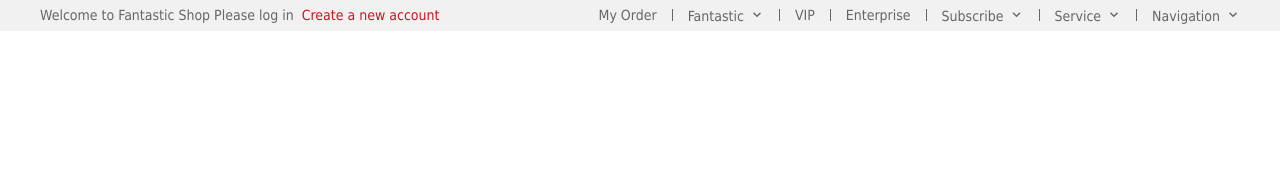
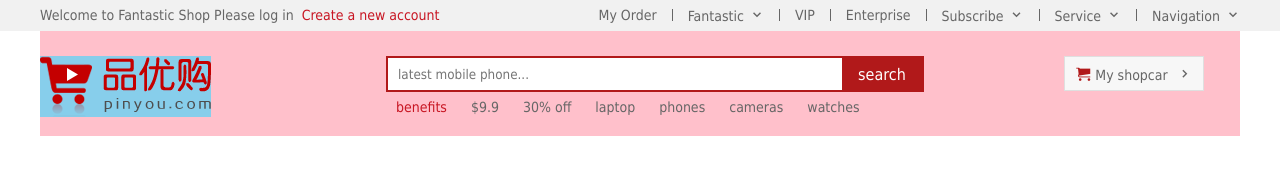
Before and after one commit to paterlisia/shopping-website, a plain HTML site: page shopping/index.html in a window 1280 px wide. Drawn offline with Linux system fonts and the light colour scheme; files whose address does not match are found by name.

Commit message:
create header of firstpage

```diff
--- a/shopping/css/common.css
+++ b/shopping/css/common.css
@@ -52,3 +52,89 @@
     font-family: 'icomoon';
     margin-left: 6px;
 }
+
+
+/* header model */
+
+.header {
+    position: relative;
+    height: 105px;
+    background-color: pink;
+}
+
+.logo {
+    position: absolute;
+    top: 25px;
+    width: 171px;
+    height: 61px;
+    background-color: skyblue;
+}
+
+.logo a {
+    display: block;
+    width: 171px;
+    height: 61px;
+    background: url(../images/logo.png) no-repeat;
+    text-indent: -9999px;
+    overflow: hidden;
+}
+
+.search {
+    position: absolute;
+    left: 346px;
+    top: 25px;
+    width: 538px;
+    height: 36px;
+    border: 2px solid #b1191a;
+}
+
+.search input {
+    float: left;
+    width: 454px;
+    height: 32px;
+    padding-left: 10px;
+}
+
+.search button {
+    float: left;
+    width: 80px;
+    height: 32px;
+    background-color: #b1191a;
+    color: #fff;
+    font-size: 16px;
+}
+
+.hotwords {
+    position: absolute;
+    left: 346px;
+    top: 66px;
+}
+
+.hotwords a {
+    margin: 0 10px;
+}
+
+.shopcar {
+    position: absolute;
+    right: 36px;
+    top: 25px;
+    width: 140px;
+    height: 35px;
+    text-align: center;
+    line-height: 35px;
+    border: solid 1px #dfdfdf;
+    background-color: #f7f7f7;
+}
+
+.shopcar::before {
+    content: '\e93a';
+    font-family: 'icomoon';
+    margin-right: 5px;
+    color: #b1191a;
+}
+
+.shopcar::after {
+    content: '\e920';
+    font-family: 'icomoon';
+    margin-left: 10px;
+}
--- a/shopping/index.html
+++ b/shopping/index.html
@@ -50,6 +50,32 @@
             </div>
         </div>
     </section>
+    <!-- header -->
+    <header class="header w">
+        <!-- logo section -->
+        <div class="logo">
+            <h1>
+                <a href="index.html" title="fantastic shop">fantastic shop</a>
+            </h1>
+        </div>
+        <!-- search section -->
+        <div class="search">
+            <input type="search" name="" id="" placeholder="latest mobile phone...">
+            <button>search</button>
+        </div>
+        <!-- hotwords section -->
+        <div class="hotwords">
+            <a href="#" class="style_red">benefits</a>
+            <a href="#">$9.9</a>
+            <a href="#">30% off</a>
+            <a href="#">laptop</a>
+            <a href="#">phones</a>
+            <a href="#">cameras</a>
+            <a href="#">watches</a>
+        </div>
+        <!-- shopcar section -->
+        <div class="shopcar">My shopcar</div>
+    </header>
 </body>
 
 </html>
```
Also changed, not shown: shopping/images/logo.png (added).
